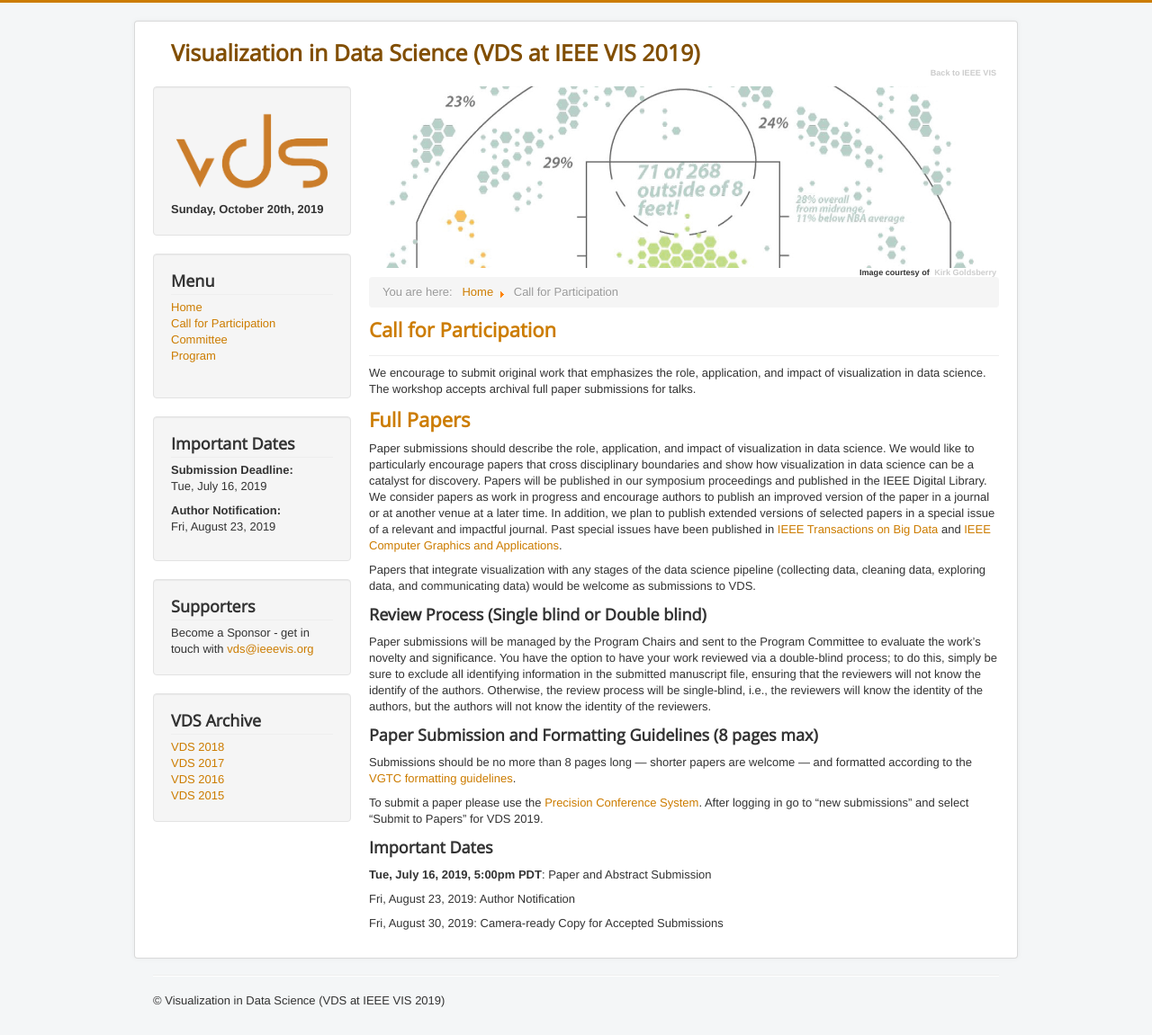
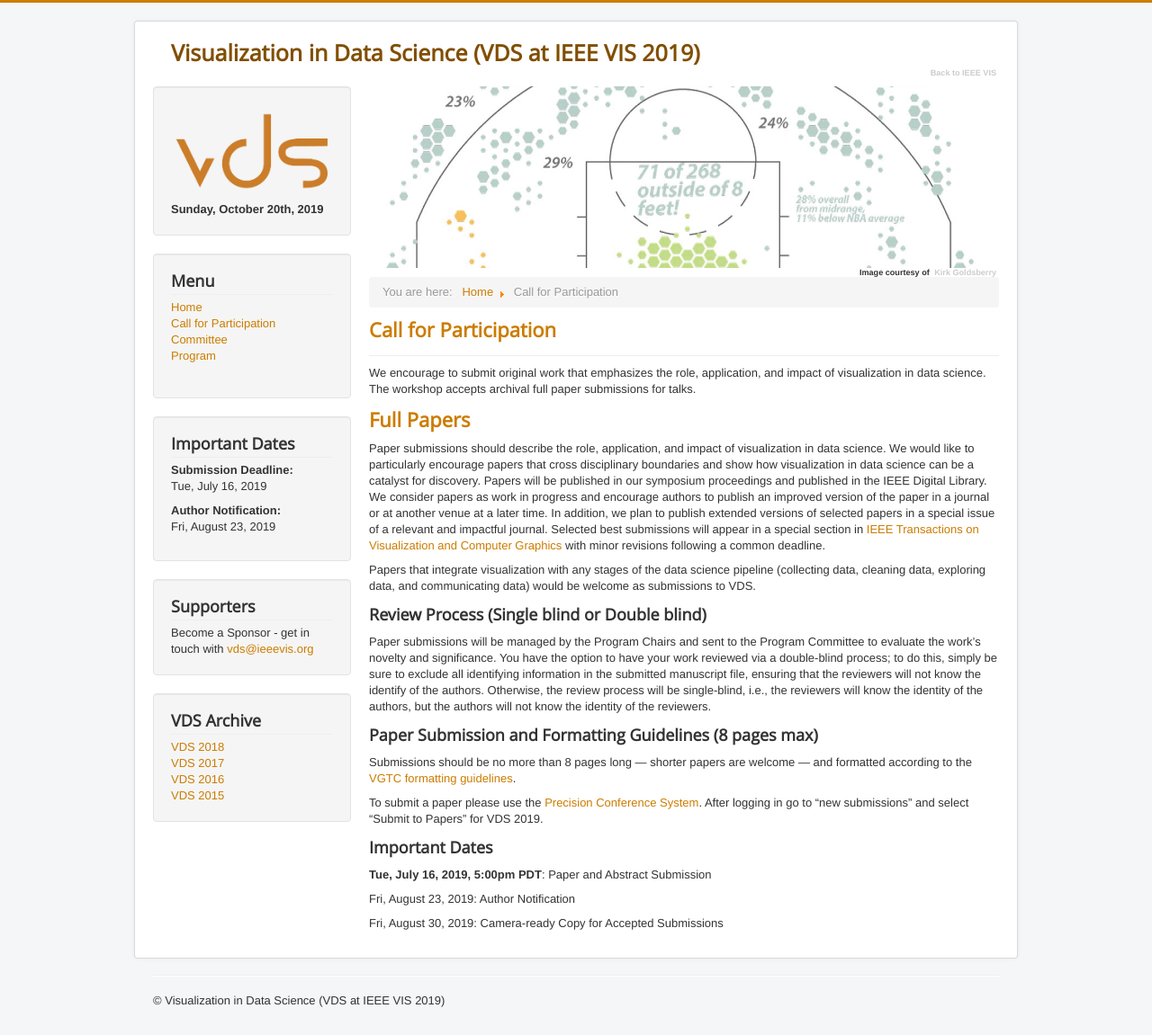
Before and after one commit to visualdatascience/2019, a Jekyll site: the page built from cfp.md, in a window 1280 px wide. Shown: the whole page at 90% size. Built offline with Jekyll 4.4.1, drawn with Linux system fonts in a browser that asks for light colours.

Commit message:
modified to tvcg

```diff
--- a/cfp.md
+++ b/cfp.md
@@ -9,7 +9,7 @@ We encourage to submit original work that emphasizes the role, application, and
 ## Full Papers
 
 
-Paper submissions should describe the role, application, and impact of visualization in data science. We would like to particularly encourage papers that cross disciplinary boundaries and show how visualization in data science can be a catalyst for discovery. Papers will be published in our symposium proceedings and published in the IEEE Digital Library. We consider papers as work in progress and encourage authors to publish an improved version of the paper in a journal or at another venue at a later time. In addition, we plan to publish extended versions of selected papers in a special issue of a relevant and impactful journal. Past special issues have been published in [IEEE Transactions on Big Data](https://www.computer.org/csdl/journal/bd) and [IEEE Computer Graphics and Applications](https://www.computer.org/csdl/magazines/cg).
+Paper submissions should describe the role, application, and impact of visualization in data science. We would like to particularly encourage papers that cross disciplinary boundaries and show how visualization in data science can be a catalyst for discovery. Papers will be published in our symposium proceedings and published in the IEEE Digital Library. We consider papers as work in progress and encourage authors to publish an improved version of the paper in a journal or at another venue at a later time. In addition, we plan to publish extended versions of selected papers in a special issue of a relevant and impactful journal. Selected best submissions will appear in a special section in [IEEE Transactions on Visualization and Computer Graphics](https://www.computer.org/csdl/journal/tg) with minor revisions following a common deadline.
 
 Papers that integrate visualization with any stages of the data science pipeline (collecting data, cleaning data, exploring data, and communicating data) would be welcome as submissions to VDS.
 
```
